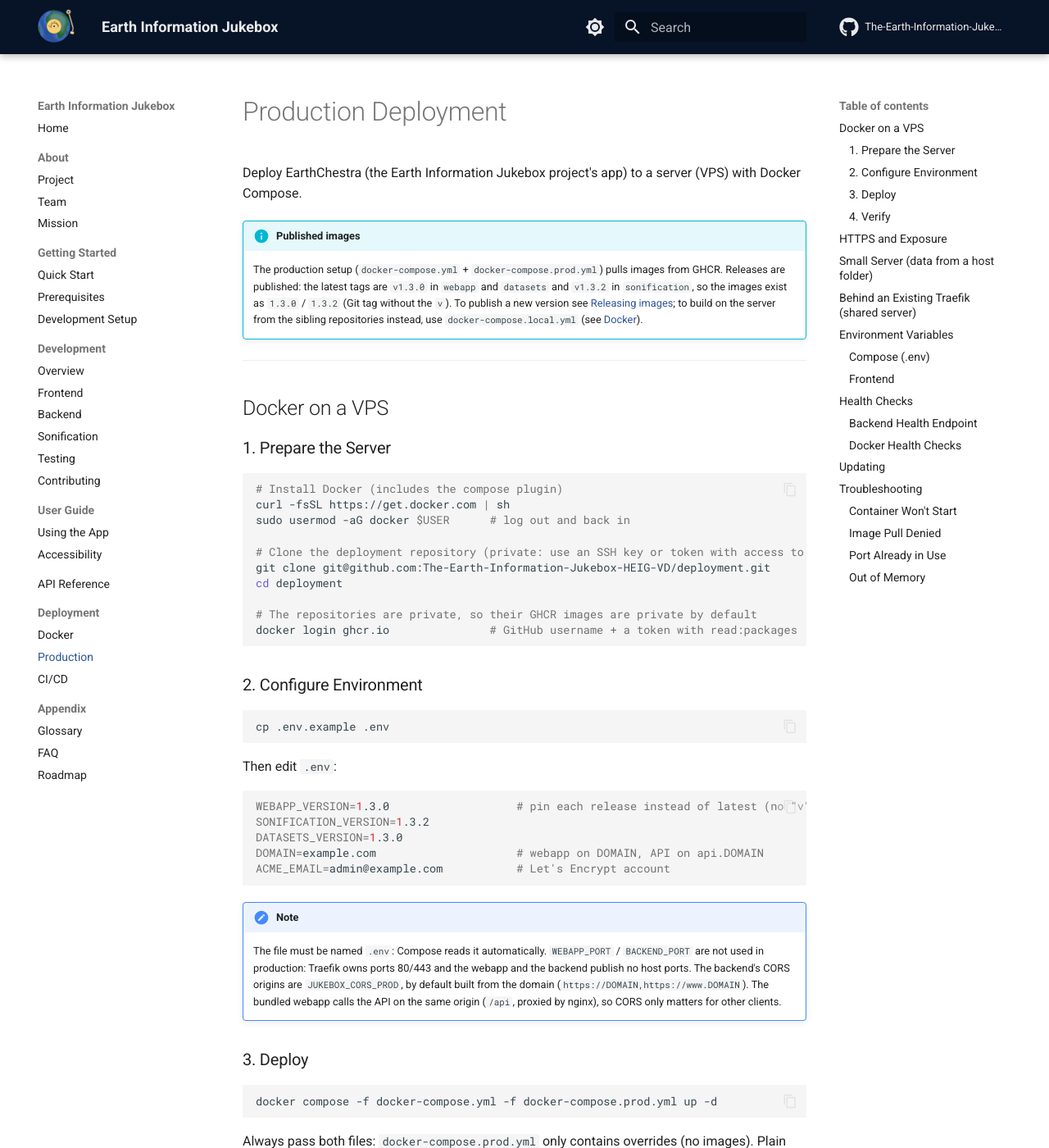
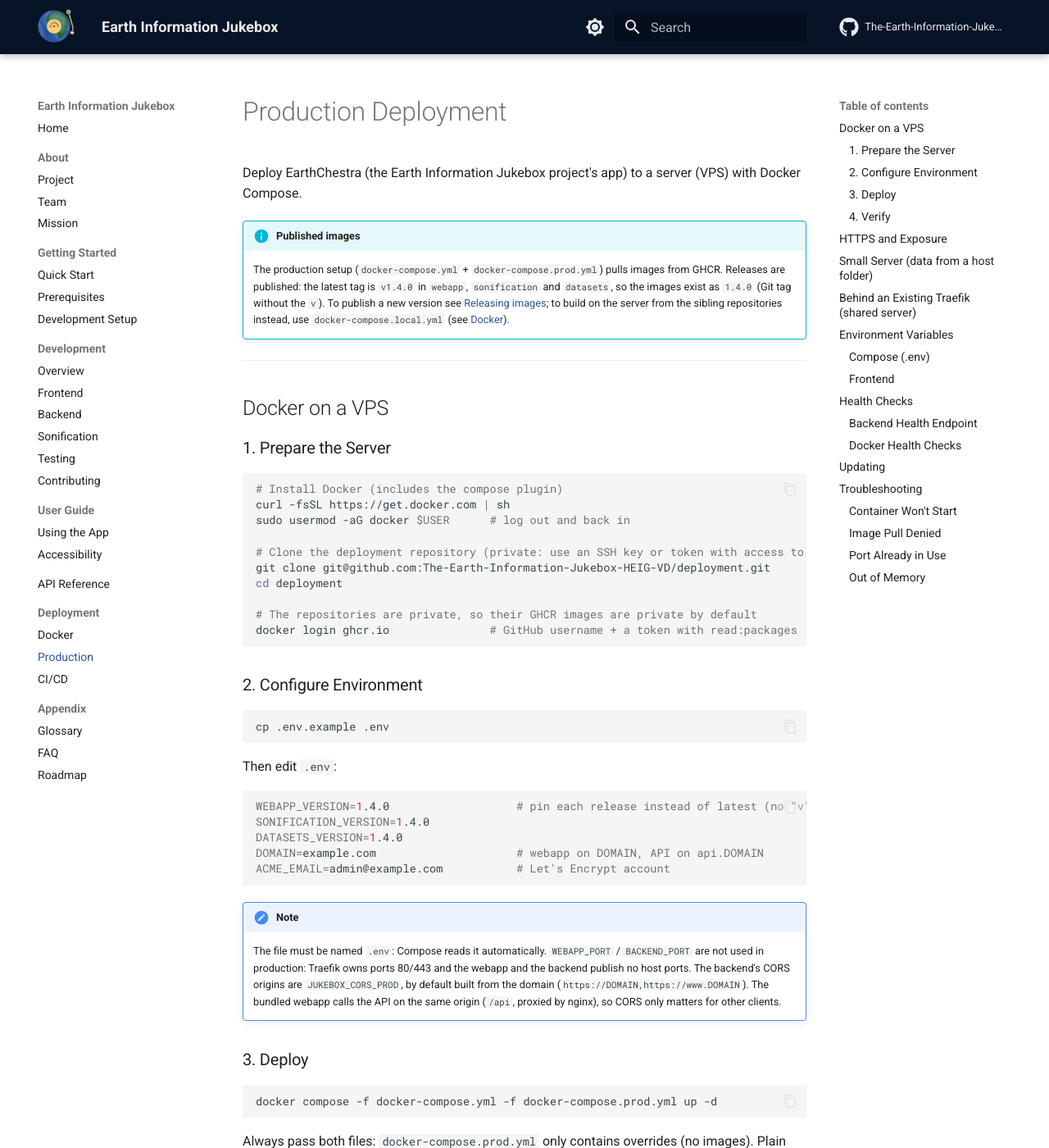
Before and after one commit to The-Earth-Information-Jukebox-HEIG-VD/documentation, an MkDocs documentation site: the page built from docs/deployment/production.md, in a window 1280 px wide and 1400 px high. Shown: the whole window at 82% size. Built offline with MkDocs 1.6.1 and Material for MkDocs 9.7.7, drawn with Linux system fonts in a browser that asks for light colours; comment, search, counter and statistics services are not loaded.

Commit message:
docs: release v1.4.0 in the deployment pages and FAQ
Co-Authored-By: Claude Opus 5.5 <noreply@anthropic.com>

````diff
--- a/docs/deployment/production.md
+++ b/docs/deployment/production.md
@@ -4,8 +4,8 @@ Deploy EarthChestra (the Earth Information Jukebox project's app) to a server (V
 
 !!! info "Published images"
     The production setup (`docker-compose.yml` + `docker-compose.prod.yml`) pulls images from GHCR. Releases are
-    published: the latest tags are `v1.3.0` in `webapp` and `datasets` and `v1.3.2` in `sonification`, so the images
-    exist as `1.3.0` / `1.3.2` (Git tag without the `v`). To publish a new version see [Releasing images](ci-cd.md#releasing-images); to build
+    published: the latest tag is `v1.4.0` in `webapp`, `sonification` and `datasets`, so the images
+    exist as `1.4.0` (Git tag without the `v`). To publish a new version see [Releasing images](ci-cd.md#releasing-images); to build
     on the server from the sibling repositories instead, use `docker-compose.local.yml`
     (see [Docker](docker.md#quick-start-local-build)).
 
@@ -37,9 +37,9 @@ cp .env.example .env
 Then edit `.env`:
 
 ```bash
-WEBAPP_VERSION=1.3.0                   # pin each release instead of latest (no "v")
-SONIFICATION_VERSION=1.3.2
-DATASETS_VERSION=1.3.0
+WEBAPP_VERSION=1.4.0                   # pin each release instead of latest (no "v")
+SONIFICATION_VERSION=1.4.0
+DATASETS_VERSION=1.4.0
 DOMAIN=example.com                     # webapp on DOMAIN, API on api.DOMAIN
 ACME_EMAIL=admin@example.com           # Let's Encrypt account
 ```
@@ -136,8 +136,8 @@ mv datasets/data ~/jukebox-data && rm -rf datasets
 ```bash
 COMPOSE_FILE=docker-compose.yml:docker-compose.prod.yml:docker-compose.hostdata.yml
 JUKEBOX_DATA_PATH=/home/ubuntu/jukebox-data   # absolute path
-WEBAPP_VERSION=1.3.0
-SONIFICATION_VERSION=1.3.2
+WEBAPP_VERSION=1.4.0
+SONIFICATION_VERSION=1.4.0
 DOMAIN=example.com
 ACME_EMAIL=admin@example.com
 ```
````
Also changed, not shown: docs/appendix/faq.md (+1 -1 lines), docs/deployment/ci-cd.md (+6 -5 lines), docs/deployment/docker.md (+4 -4 lines), docs/getting-started/quickstart.md (+1 -1 lines).
